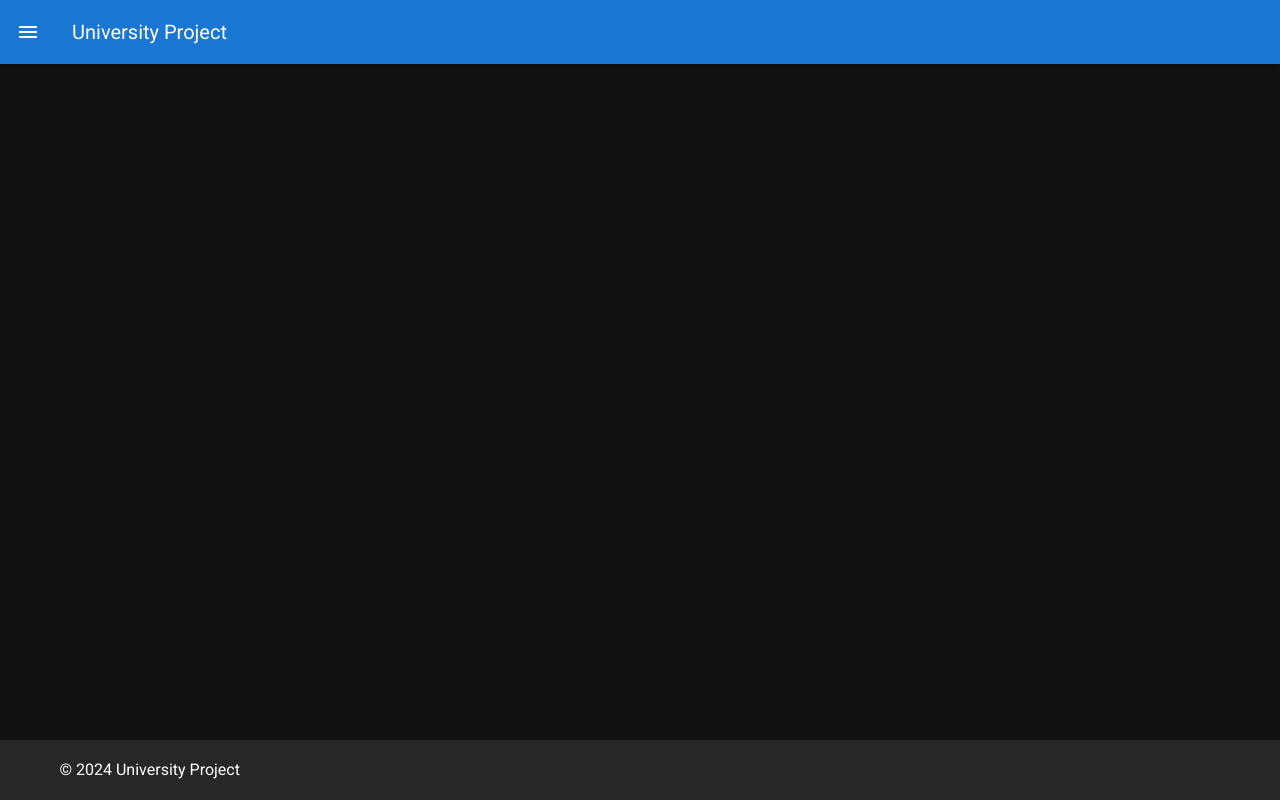
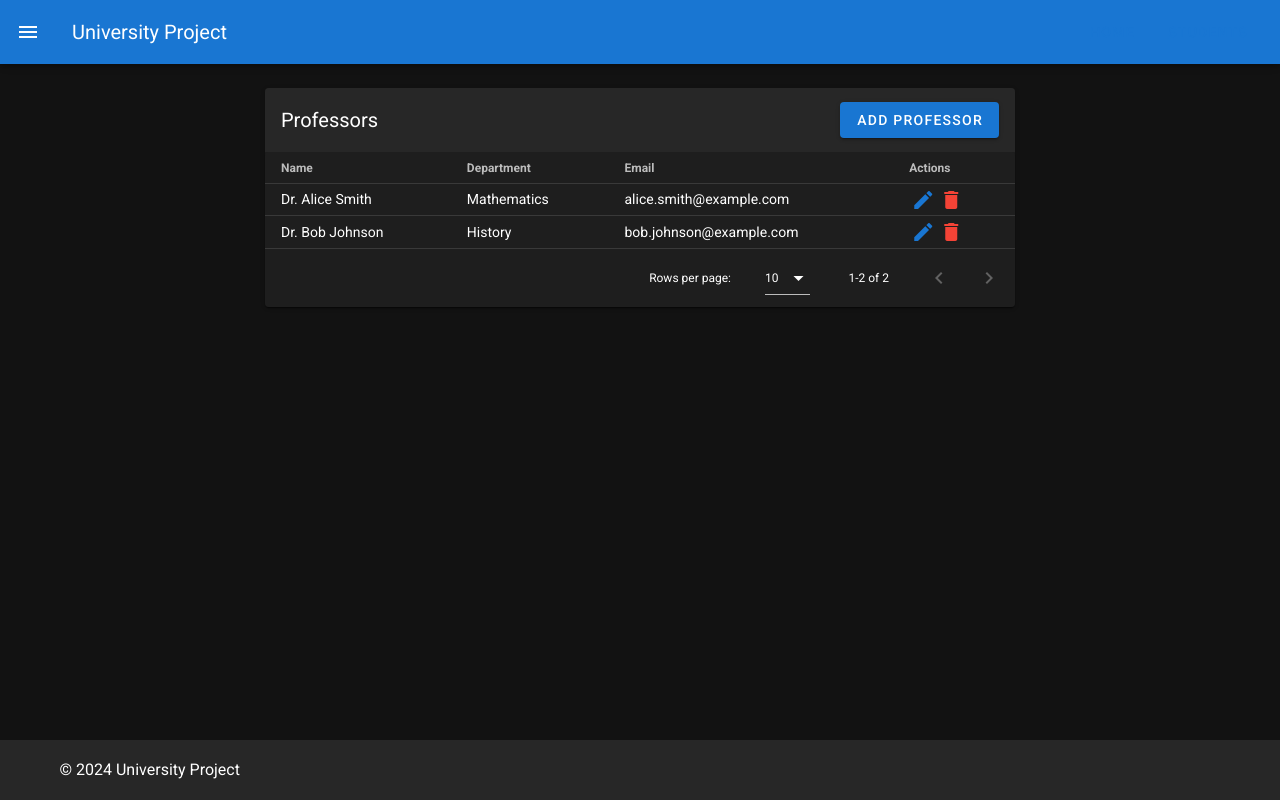
Before and after one commit to fatemeebrahimzadeh/university-project, a Nuxt app: page /professors in a window 1280 px wide. Built offline with nearby package versions, Linux system fonts and the light colour scheme; data requests are answered from the project's data file.

Commit message:
feat(core): add professor CRUD

```diff
--- a/db.json
+++ b/db.json
@@ -6,5 +6,19 @@
   "classes": [
     { "id": 1, "name": "Math 101", "instructor": "Dr. Albert", "schedule": "MWF 10:00-11:00 AM" },
     { "id": 2, "name": "History 201", "instructor": "Dr. Smith", "schedule": "TTh 1:00-2:30 PM" }
+  ],
+  "professors": [
+    {
+      "id": "1",
+      "name": "Dr. Alice Smith",
+      "department": "Mathematics",
+      "email": "alice.smith@example.com"
+    },
+    {
+      "id": "2",
+      "name": "Dr. Bob Johnson",
+      "department": "History",
+      "email": "bob.johnson@example.com"
+    }
   ]
 }
--- a/pages/index.vue
+++ b/pages/index.vue
@@ -22,6 +22,11 @@
                   <v-btn block color="secondary" large>Manage Classes</v-btn>
                 </NuxtLink>
               </v-col>
+              <v-col cols="12" md="6">
+                <NuxtLink to="/professors">
+                  <v-btn block color="success" large>Manage Professors</v-btn>
+                </NuxtLink>
+              </v-col>
             </v-row>
           </v-card-actions>
         </v-card>
--- /dev/null
+++ b/pages/professors.vue
@@ -0,0 +1,156 @@
+<template>
+  <v-container>
+    <v-row justify="center">
+      <v-col cols="12" md="8">
+        <v-card>
+          <v-toolbar flat>
+            <v-toolbar-title>Professors</v-toolbar-title>
+            <v-spacer></v-spacer>
+            <v-btn color="primary" @click="openDialog">Add Professor</v-btn>
+          </v-toolbar>
+          <v-data-table
+            :headers="headers"
+            :items="professors"
+            item-value="id"
+            class="elevation-1"
+            dense
+          >
+            <template v-slot:item.actions="{ item }">
+              <v-btn small icon color="primary" @click="editProfessor(item)">
+                <v-icon>mdi-pencil</v-icon>
+              </v-btn>
+              <v-btn small icon color="red" @click="deleteProfessor(item.id)">
+                <v-icon>mdi-delete</v-icon>
+              </v-btn>
+            </template>
+          </v-data-table>
+        </v-card>
+      </v-col>
+    </v-row>
+
+    <!-- Dialog for Add/Edit -->
+    <v-dialog v-model="dialog" max-width="500px">
+      <v-card>
+        <v-card-title>
+          <span class="text-h6">{{ dialogTitle }}</span>
+        </v-card-title>
+        <v-card-text>
+          <v-container>
+            <v-row>
+              <v-col cols="12">
+                <v-text-field
+                  label="Name"
+                  v-model="form.name"
+                  required
+                ></v-text-field>
+              </v-col>
+              <v-col cols="12">
+                <v-text-field
+                  label="Department"
+                  v-model="form.department"
+                  required
+                ></v-text-field>
+              </v-col>
+              <v-col cols="12">
+                <v-text-field
+                  label="Email"
+                  v-model="form.email"
+                  required
+                ></v-text-field>
+              </v-col>
+            </v-row>
+          </v-container>
+        </v-card-text>
+        <v-card-actions>
+          <v-spacer></v-spacer>
+          <v-btn color="blue darken-1" text @click="saveProfessor">
+            Save
+          </v-btn>
+          <v-btn color="grey" text @click="closeDialog">Cancel</v-btn>
+        </v-card-actions>
+      </v-card>
+    </v-dialog>
+  </v-container>
+</template>
+
+<script setup lang="ts">
+import { ref, onMounted } from "vue";
+import axios from "~/utils/axios";
+import { Professor } from "~/types/professor"; // Importing Professor type
+
+// Reactive data
+const professors = ref<Professor[]>([]);
+const dialog = ref(false);
+const dialogTitle = ref("Add Professor");
+const form = ref<Professor>({
+  id: 0,
+  name: "",
+  department: "",
+  email: "",
+});
+const headers = [
+  { text: "Name", value: "name" },
+  { text: "Department", value: "department" },
+  { text: "Email", value: "email" },
+  { text: "Actions", value: "actions", sortable: false },
+];
+
+// Fetch all professors
+const fetchProfessors = async () => {
+  try {
+    const response = await axios.get<Professor[]>("/professors");
+    professors.value = response.data;
+  } catch (error) {
+    console.error("Error fetching professors:", error);
+  }
+};
+
+// Save a professor (Add or Update)
+const saveProfessor = async () => {
+  try {
+    if (form.value.id) {
+      // Update professor
+      await axios.put(`/professors/${form.value.id}`, form.value);
+    } else {
+      // Add new professor
+      await axios.post("/professors", { ...form.value, id: Date.now() });
+    }
+    closeDialog();
+    fetchProfessors();
+  } catch (error) {
+    console.error("Error saving professor:", error);
+  }
+};
+
+// Delete a professor
+const deleteProfessor = async (id: number) => {
+  try {
+    await axios.delete(`/professors/${id}`);
+    fetchProfessors();
+  } catch (error) {
+    console.error("Error deleting professor:", error);
+  }
+};
+
+// Edit professor
+const editProfessor = (professor: Professor) => {
+  dialog.value = true;
+  dialogTitle.value = "Edit Professor";
+  form.value = { ...professor };
+};
+
+// Open dialog for adding a new professor
+const openDialog = () => {
+  dialog.value = true;
+  dialogTitle.value = "Add Professor";
+  form.value = { id: 0, name: "", department: "", email: "" };
+};
+
+// Close the dialog
+const closeDialog = () => {
+  dialog.value = false;
+};
+
+// Fetch professors on component mount
+onMounted(fetchProfessors);
+</script>
--- /dev/null
+++ b/types/professor.ts
@@ -0,0 +1,6 @@
+export interface Professor {
+  id: number;
+  name: string;
+  department: string;
+  email: string;
+}
```
